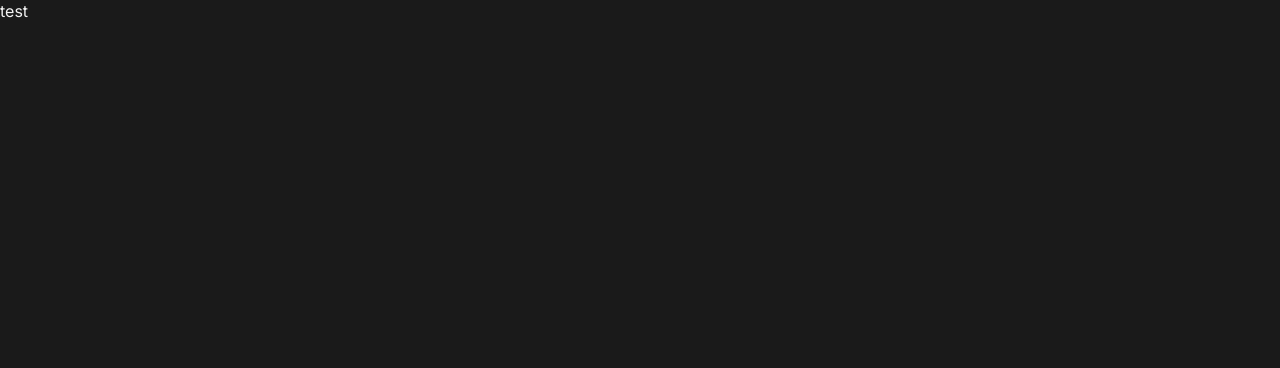
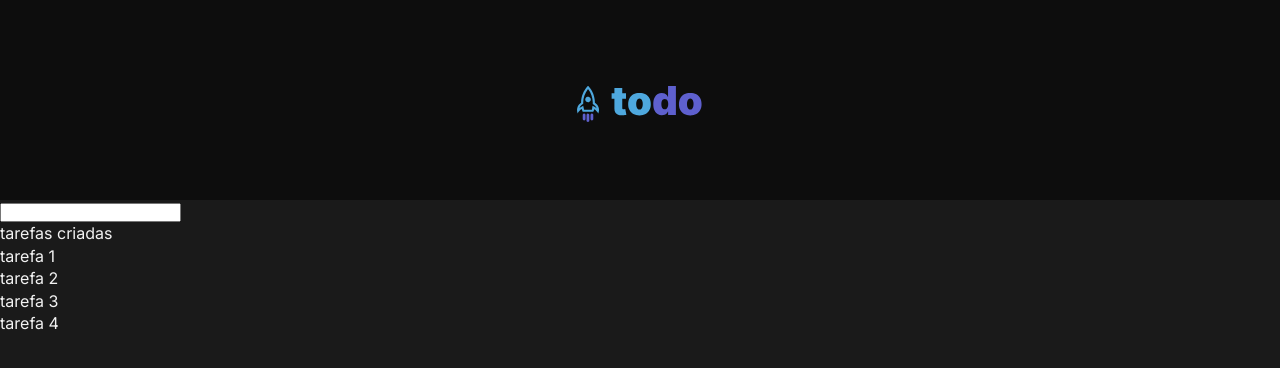
Before and after one commit to pd-bittencourt/ignite-challenge-01, a React (Vite) app: page / in a window 1280 px wide. Shown: the top 368 px of the page. Built offline with nearby package versions, Linux system fonts and the light colour scheme.

Commit message:
Create header

```diff
--- a/src/App.tsx
+++ b/src/App.tsx
@@ -1,3 +1,11 @@
+import { Header } from "./components/Header";
+import { Tasks } from "./components/Tasks";
+
 export function App() {
-  return <div className="App">test</div>;
+  return (
+    <div>
+      <Header />
+      <Tasks />
+    </div>
+  );
 }
--- /dev/null
+++ b/src/components/Header.module.css
@@ -0,0 +1,7 @@
+.header {
+  background: var(--gray-700);
+  display: flex;
+  align-items: center;
+  justify-content: center;
+  height: 200px;
+}
--- /dev/null
+++ b/src/components/Header.tsx
@@ -0,0 +1,10 @@
+import styles from "./Header.module.css";
+import Logo from "../assets/logo.svg";
+
+export function Header() {
+  return (
+    <div className={styles.header}>
+      <img src={Logo} alt="Todo logo" />
+    </div>
+  );
+}
--- /dev/null
+++ b/src/components/Tasks.tsx
@@ -0,0 +1,16 @@
+export function Tasks() {
+  return (
+    <div>
+      <input type="text" />
+      <div>tarefas criadas</div>
+      <div>
+        <ul>
+          <li>tarefa 1</li>
+          <li>tarefa 2</li>
+          <li>tarefa 3</li>
+          <li>tarefa 4</li>
+        </ul>
+      </div>
+    </div>
+  );
+}
```
